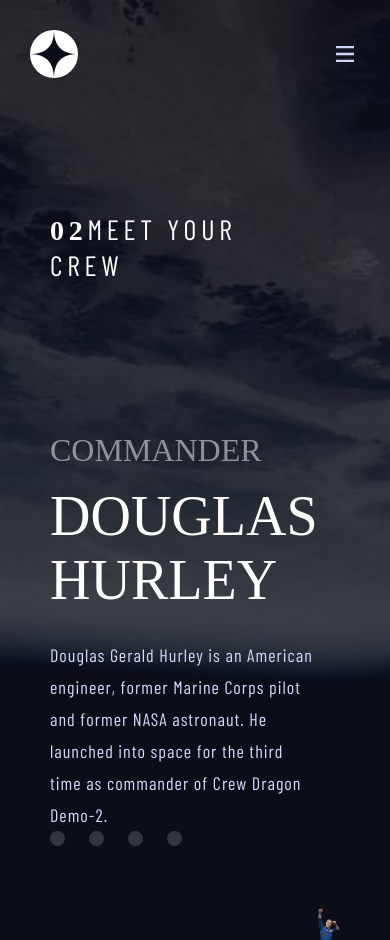
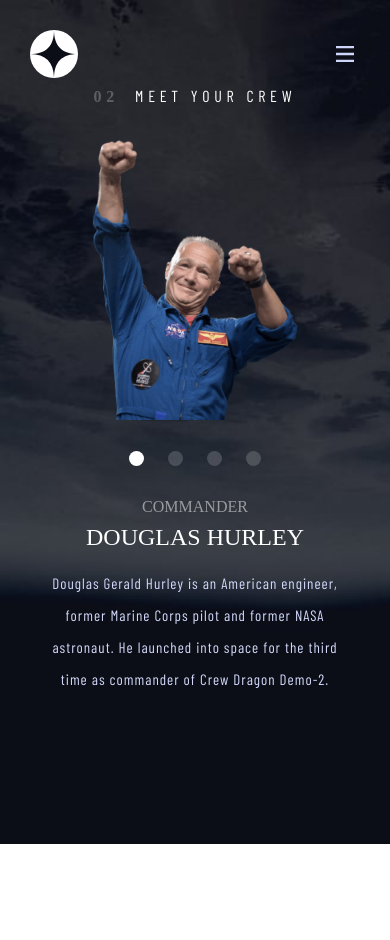
Before and after one commit to kacperborowieckb/space-tourism-website, a React (Vite) app: page /crew in a window 390 px wide. After the commit the page ends 844 px from the top, so only its background shows below. Built offline with nearby package versions, Linux system fonts and the light colour scheme; a web font is replaced by a local one.

Commit message:
crew resp design

```diff
--- a/src/pages/Crew/Crew.jsx
+++ b/src/pages/Crew/Crew.jsx
@@ -11,14 +11,23 @@
         <h5 className="crew__heading">
           <span className="crew__number">02</span>Meet your crew
         </h5>
-        <h4 className="crew__role">{crew[currentMember].role}</h4>
-        <h3 className="crew__name">{crew[currentMember].name}</h3>
-        <p className="crew__bio">{crew[currentMember].bio}</p>
+        <section className="crew__text-content">
+          <h4 className="crew__role">{crew[currentMember].role}</h4>
+          <h3 className="crew__name">{crew[currentMember].name}</h3>
+          <p className="crew__bio">{crew[currentMember].bio}</p>
+        </section>
+
         <section className="crew__buttons">
-          <button className="crew__button" onClick={() => setCurrentMember(0)}></button>
-          <button className="crew__button" onClick={() => setCurrentMember(1)}></button>
-          <button className="crew__button" onClick={() => setCurrentMember(2)}></button>
-          <button className="crew__button" onClick={() => setCurrentMember(3)}></button>
+          {Array(4)
+            .fill(null)
+            .map((item, i) => (
+              <button
+                key={i}
+                className="crew__button"
+                onClick={() => setCurrentMember(i)}
+                style={{ opacity: i === currentMember ? '1' : '' }}
+              ></button>
+            ))}
         </section>
       </section>
       <section className="crew__gallery">
--- a/src/pages/Crew/crew.scss
+++ b/src/pages/Crew/crew.scss
@@ -11,12 +11,15 @@
     padding-bottom: 94px;
   }
 
+  & &__text-content {
+    min-height: 375px;
+  }
+
   & &__heading {
     font-family: var(--ff-secondary);
     font-size: var(--fs-h5);
     font-weight: var(--fw-body);
     letter-spacing: var(--ls-h5);
-    line-height: 34px;
     text-transform: uppercase;
     padding-bottom: 150px;
   }
@@ -26,7 +29,9 @@
     font-size: var(--fs-h5);
     font-weight: var(--fw-bold);
     letter-spacing: var(--ls-h5);
-    line-height: 34px;
+
+    padding-right: 24px;
+    opacity: 0.25;
   }
 
   & &__role {
@@ -35,17 +40,17 @@
     font-weight: var(--fw-body);
     opacity: 0.5;
     text-transform: uppercase;
+    padding-bottom: 15px;
     line-height: 37px;
-    padding-bottom: 15px;
   }
 
   & &__name {
     font-family: var(--ff-primary);
     font-size: var(--fs-h3);
     font-weight: var(--fw-body);
-    line-height: 64px;
     text-transform: uppercase;
     padding-bottom: 27px;
+    line-height: 64px;
   }
 
   & &__bio {
@@ -53,9 +58,7 @@
     font-size: var(--fs-body);
     font-weight: var(--fw-body);
     color: var(--clr-light);
-    line-height: 32px;
     letter-spacing: 1px;
-    flex-grow: 1;
   }
 
   & &__buttons {
@@ -73,6 +76,14 @@
     cursor: pointer;
   }
 
+  & &__button:hover {
+    opacity: 0.5;
+  }
+
+  & &__button:active {
+    opacity: 1;
+  }
+
   & &__gallery {
     display: flex;
     width: 568px;
@@ -83,6 +94,99 @@
     object-position: bottom;
   }
 
+  @media (max-width: 1400px) {
+    flex-direction: column;
+    align-items: center;
+    text-align: center;
+    padding-top: 136px;
+
+    & &__heading {
+      position: absolute;
+      left: 8%;
+    }
+
+    & &__role {
+      margin-top: 4rem;
+    }
+
+    & &__name {
+      font-size: 40px;
+    }
+
+    & &__bio {
+      min-height: 150px;
+    }
+
+    & &__buttons {
+      justify-content: center;
+    }
+
+    & &__gallery {
+      justify-content: center;
+      height: 550px;
+    }
+
+    & &__desc {
+      padding-bottom: 40px;
+    }
+  }
+
+  @media (max-width: 760px) {
+    flex-direction: column-reverse;
+
+    & &__number {
+      font-size: 16px;
+      padding-right: 16px;
+    }
+
+    & &__heading {
+      width: 100%;
+      font-size: 16px;
+      top: 5rem;
+      left: 50%;
+      transform: translateX(-50%);
+    }
+
+    & &__name {
+      font-size: 24px;
+      padding-bottom: 16px;
+      line-height: 27.5px;
+    }
+
+    & &__role {
+      font-size: 16px;
+      padding-bottom: 8px;
+      line-height: 18px;
+    }
+
+    & &__buttons {
+      justify-self: flex-start;
+    }
+
+    & &__role {
+      margin-top: 2rem;
+    }
+
+    & &__gallery {
+      height: 280px;
+      width: auto;
+    }
+
+    & &__desc {
+      flex-direction: column-reverse;
+      padding-bottom: 0px;
+    }
+
+    & &__buttons {
+      margin-top: 1.5rem;
+    }
+
+    & &__bio {
+      font-size: 15px;
+      min-height: 222px;
+    }
+  }
+
   @media (max-width: 1000px) {
     background-image: url('/crew/background-crew-tablet.jpg');
   }
```
